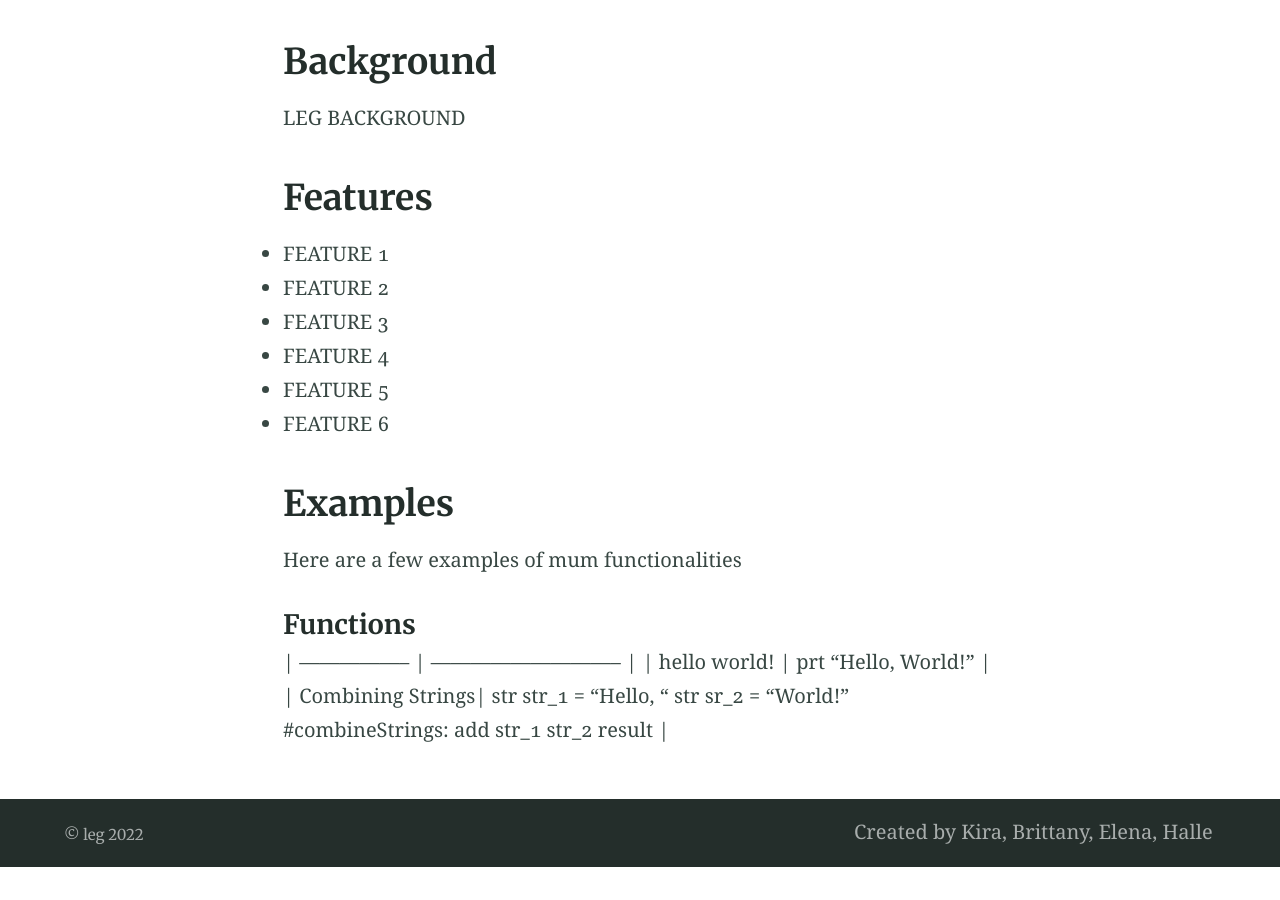
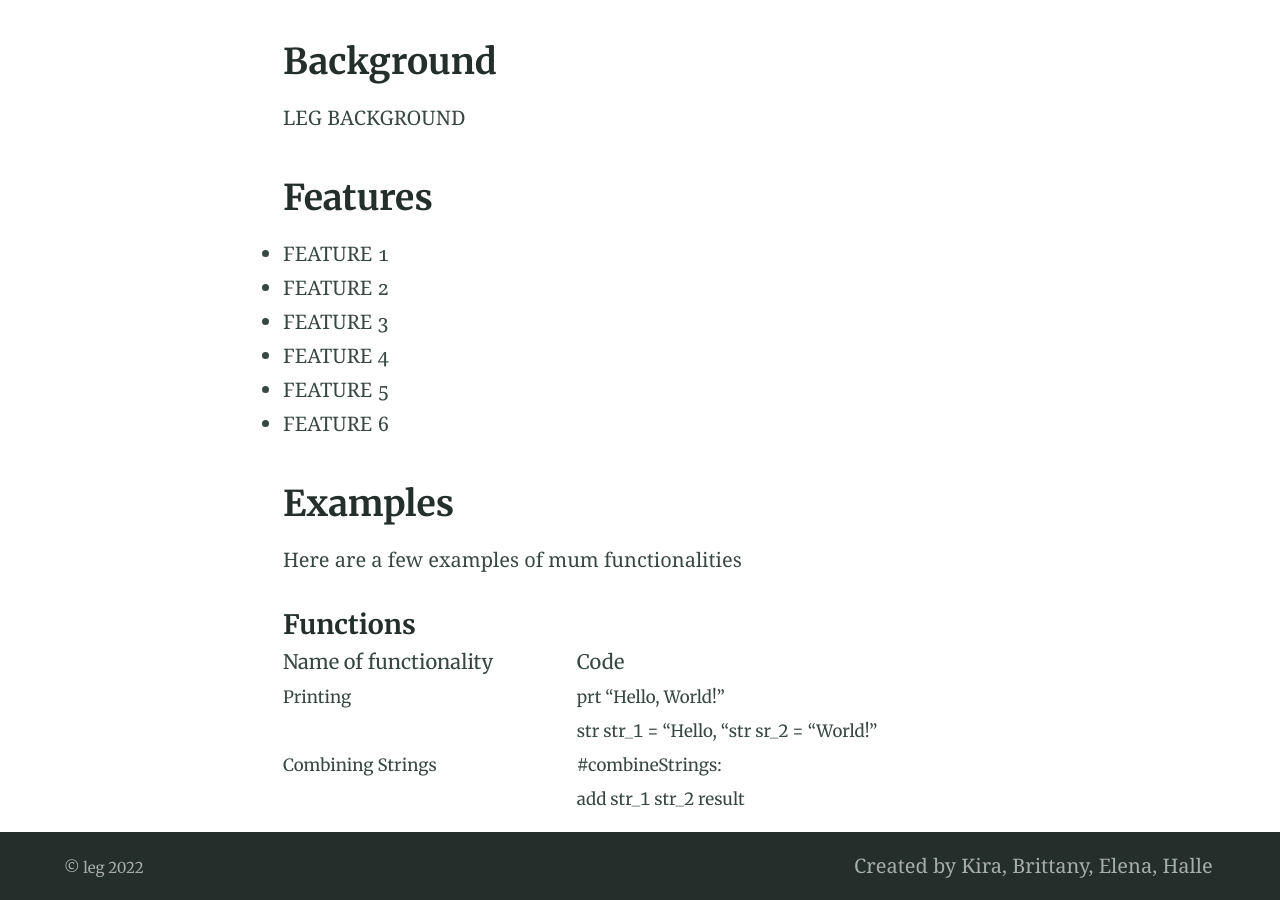
Before and after one commit to bsteenbergen/leg, a Jekyll site: the page built from index.md, in a window 1280 px wide and 900 px high, scrolled down 662 px. Built offline with Jekyll 4.4.1, drawn with Linux system fonts in a browser that asks for light colours; before the commit the page ends 1529 px from its top, so only the background shows below that.

Commit message:
Update index.md

```diff
--- a/index.md
+++ b/index.md
@@ -29,9 +29,7 @@ Here are a few examples of mum functionalities
 
 #### Functions
 
-| ----------------- | ----------------------------- |
-| hello world! | prt "Hello, World!" |
-| Combining Strings| str str_1 = "Hello, "
-str sr_2 = "World!"
-#combineStrings:
-add str_1 str_2 result |
+| Name of functionality | Code                                                                                   |
+| --------------------- | -------------------------------------------------------------------------------------- |
+| Printing              | prt "Hello, World!"                                                                    |
+| Combining Strings     | str str_1 = "Hello, "str sr_2 = "World!"<br>#combineStrings:<br>add str_1 str_2 result |
```
